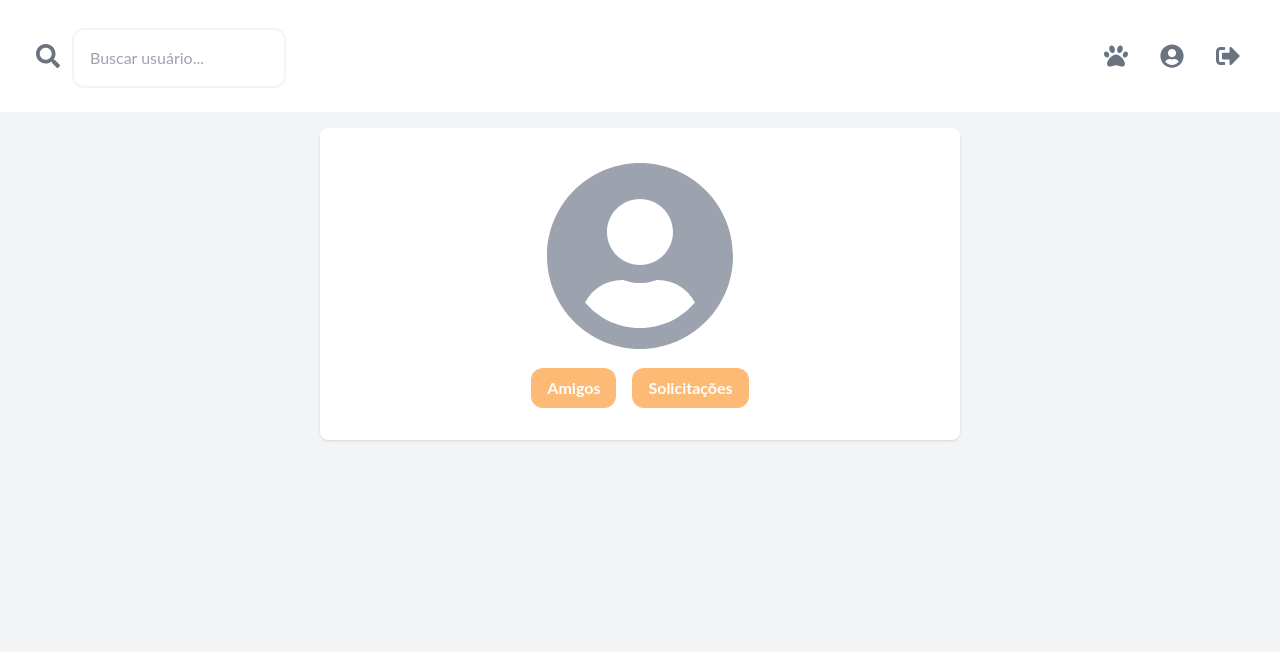
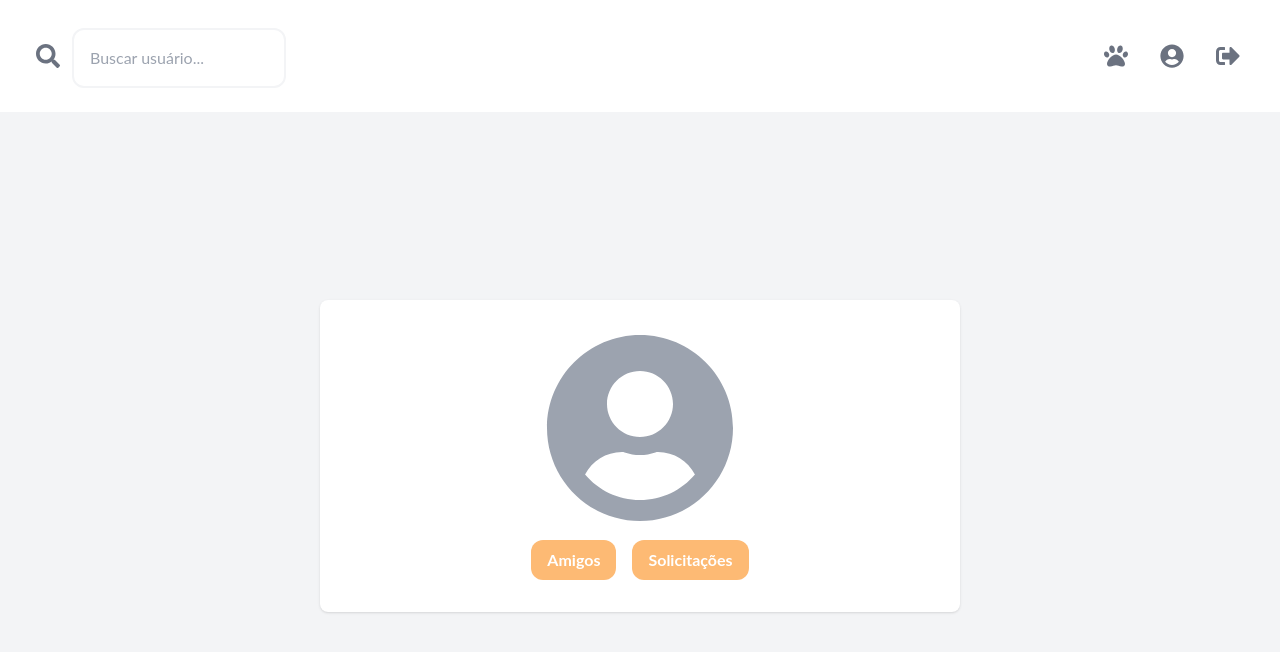
Before and after one commit to marimatulle/petslife, a React (Create React App) app: page /profile in a window 1280 px wide. Shown: the top 652 px of the page. Built offline with nearby package versions, Linux system fonts and the light colour scheme; no server answers; the database is empty; sample sign-in values are in the browser's storage.

Commit message:
fix: centralizes profile card

```diff
--- a/src/profile/Profile.jsx
+++ b/src/profile/Profile.jsx
@@ -123,9 +123,9 @@
   }, [selectedImage, user?.crmv]);
 
   return (
-    <div className="bg-gray-100 min-h-screen">
+    <div className="bg-gray-100 min-h-screen flex flex-col">
       <Topbar location="/profile" />
-      <div className="flex justify-center items-center h-full">
+      <div className="flex justify-center items-center flex-grow">
         <div className="w-full lg:w-3/4 xl:w-1/2 bg-white shadow rounded-lg p-8 m-4">
           <div className="flex justify-center">
             <label
@@ -189,13 +189,13 @@
       </div>
       {showFriendsModal && (
         <FriendsModal onClose={() => setShowFriendsModal(false)} />
-      )}{" "}
+      )}
       {showFriendshipRequestsModal && (
         <FriendshipRequestsModal
           onClose={() => setShowFriendshipRequestsModal(false)}
           requests={requests}
         />
-      )}{" "}
+      )}
     </div>
   );
 };
```
